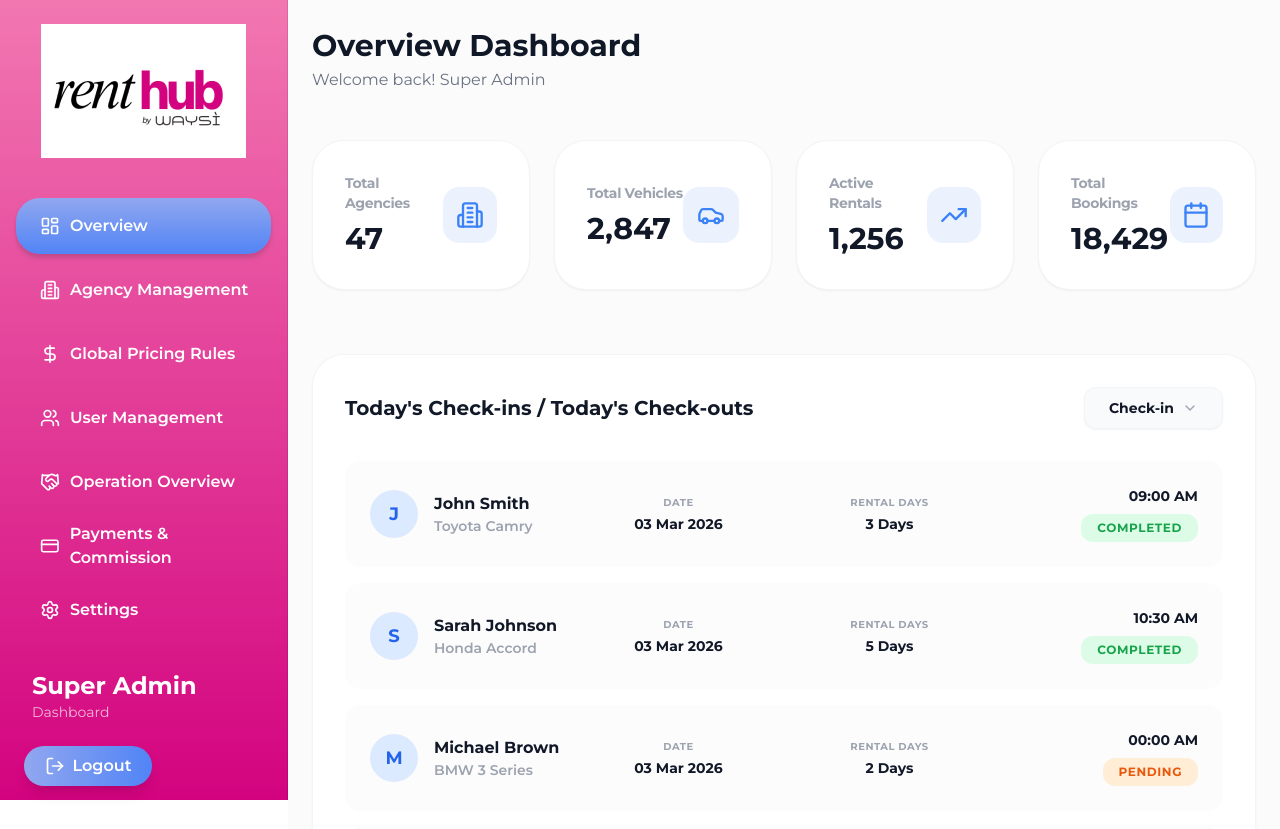
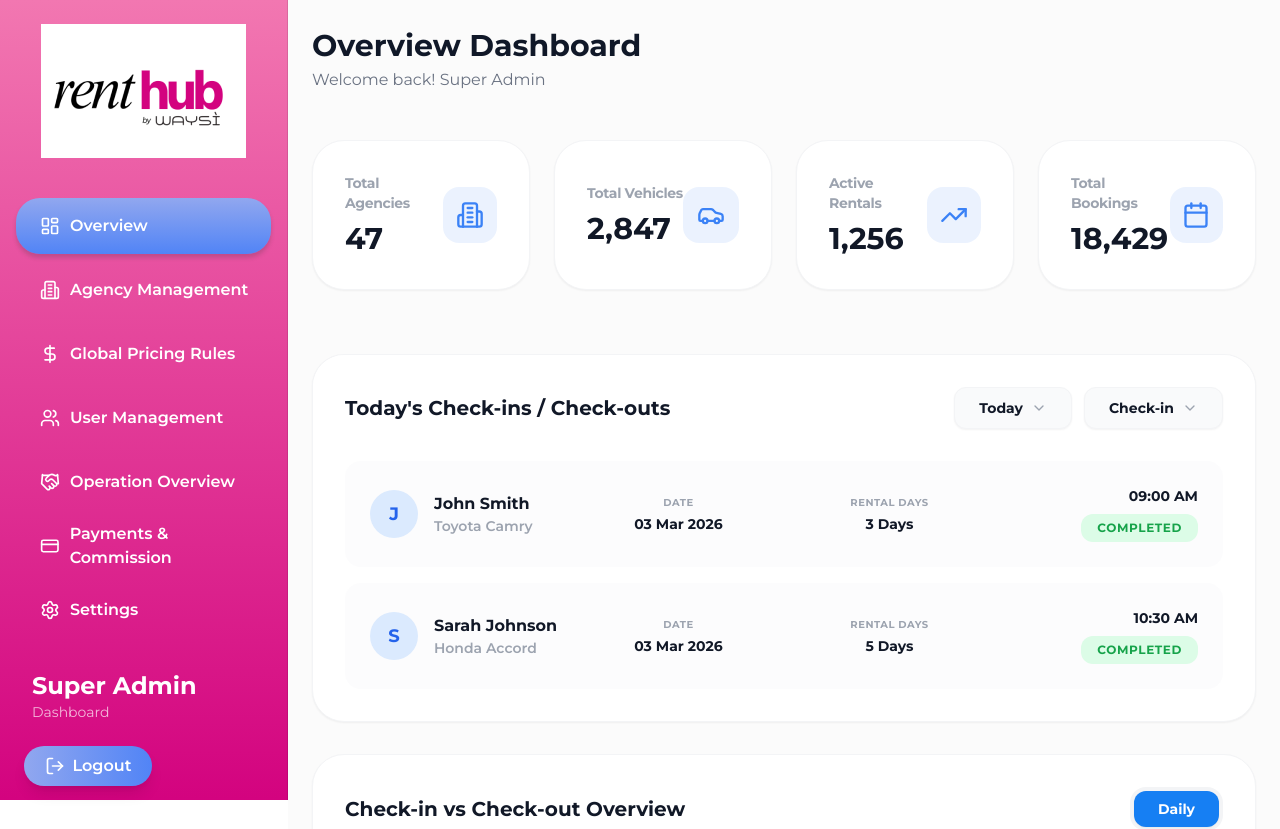
Before and after one commit to Arafat-Bhuiyan/francesco-admin, a React (Vite) app: page /admin in a window 1280 px wide. Shown: the top 829 px of the page. Built offline with nearby package versions, Linux system fonts and the light colour scheme.

Commit message:
time filter added

```diff
--- a/src/AgencyAdmin/Dashboard/TodayActivityList.jsx
+++ b/src/AgencyAdmin/Dashboard/TodayActivityList.jsx
@@ -1,7 +1,8 @@
 import React, { useState } from "react";
 import { ChevronDown } from "lucide-react";
 
-const activities = [
+const allActivities = [
+  // Today
   {
     id: 1,
     customer: "John Smith",
@@ -12,6 +13,7 @@ const activities = [
     checkOutTime: "05:00 PM",
     status: "Completed",
     statusColor: "bg-green-100 text-green-600",
+    period: "Today",
   },
   {
     id: 2,
@@ -23,59 +25,111 @@ const activities = [
     checkOutTime: "06:30 PM",
     status: "Completed",
     statusColor: "bg-green-100 text-green-600",
+    period: "Today",
   },
+  // Week
   {
     id: 3,
     customer: "Michael Brown",
     car: "BMW 3 Series",
-    date: "03 Mar 2026",
+    date: "01 Mar 2026",
     rentalDays: "2 Days",
-    checkInTime: "00:00 AM",
-    checkOutTime: "00:00 AM",
-    status: "Pending",
-    statusColor: "bg-orange-100 text-orange-600",
+    checkInTime: "11:00 AM",
+    checkOutTime: "01:00 PM",
+    status: "Completed",
+    statusColor: "bg-green-100 text-green-600",
+    period: "Week",
   },
   {
     id: 4,
     customer: "Jessica Martinez",
     car: "Audi A4",
-    date: "03 Mar 2026",
+    date: "28 Feb 2026",
     rentalDays: "7 Days",
     checkInTime: "01:00 PM",
     checkOutTime: "09:00 AM",
     status: "Completed",
     statusColor: "bg-green-100 text-green-600",
+    period: "Week",
   },
+  // Month
   {
     id: 5,
     customer: "James Anderson",
     car: "Tesla Model 3",
-    date: "03 Mar 2026",
+    date: "15 Feb 2026",
     rentalDays: "4 Days",
     checkInTime: "03:30 PM",
     checkOutTime: "11:30 AM",
-    status: "In Progress",
-    statusColor: "bg-blue-100 text-blue-600",
+    status: "Completed",
+    statusColor: "bg-green-100 text-green-600",
+    period: "Month",
+  },
+  {
+    id: 1,
+    customer: "Robert Fox",
+    car: "Ford Mustang",
+    date: "10 Feb 2026",
+    rentalDays: "2 Days",
+    checkInTime: "09:00 AM",
+    checkOutTime: "11:00 AM",
+    status: "Completed",
+    statusColor: "bg-green-100 text-green-600",
+    period: "Month",
   },
 ];
 
 const TodayActivityList = () => {
   const [filter, setFilter] = useState("Check-in");
+  const [timeFilter, setTimeFilter] = useState("Today");
+
+  const filteredActivities = allActivities.filter(
+    (activity) => activity.period === timeFilter,
+  );
 
   return (
     <div className="bg-white rounded-[2rem] border border-gray-100 shadow-sm mt-8 overflow-visible">
-      <div className="p-8 flex justify-between items-center bg-white rounded-t-[2rem]">
+      <div className="p-8 flex flex-wrap justify-between items-center bg-white rounded-t-[2rem] gap-4">
         <h2 className="text-xl font-bold text-[#111827]">
-          Today's Check-ins / Today's Check-outs
+          {timeFilter === "Today" ? "Today's" : timeFilter + "'s"} Check-ins /
+          Check-outs
         </h2>
 
-        <div className="relative inline-block text-left group">
+        <div className="flex items-center gap-3">
+          {/* Time Filter */}
+          <div className="relative inline-block text-left group/time">
+            <button className="flex items-center gap-2 px-6 py-2.5 bg-gray-50 hover:bg-gray-100 text-[#111827] rounded-xl transition-all text-sm font-bold border border-gray-100 shadow-sm">
+              {timeFilter}
+              <ChevronDown className="w-4 h-4 text-gray-400 group-hover/time:text-gray-600 transition-colors" />
+            </button>
+
+            <div className="absolute right-0 mt-2 w-40 origin-top-right bg-white border border-gray-100 rounded-2xl shadow-xl opacity-0 invisible group-hover/time:opacity-100 group-hover/time:visible transition-all duration-200 z-50">
+              <div className="py-2 px-1">
+                {["Today", "Week", "Month"].map((t) => (
+                  <button
+                    key={t}
+                    onClick={() => setTimeFilter(t)}
+                    className={`w-full text-left px-4 py-2 text-sm font-bold rounded-xl transition-colors ${
+                      timeFilter === t
+                        ? "bg-blue-50 text-blue-600"
+                        : "text-gray-600 hover:bg-gray-50"
+                    }`}
+                  >
+                    {t}
+                  </button>
+                ))}
+              </div>
+            </div>
+          </div>
+
+          {/* Type Filter */}
+          <div className="relative inline-block text-left group/type">
             <button className="flex items-center gap-2 px-6 py-2.5 bg-gray-50 hover:bg-gray-100 text-[#111827] rounded-xl transition-all text-sm font-bold border border-gray-100 shadow-sm">
               {filter}
-            <ChevronDown className="w-4 h-4 text-gray-400 group-hover:text-gray-600 transition-colors" />
+              <ChevronDown className="w-4 h-4 text-gray-400 group-hover/type:text-gray-600 transition-colors" />
             </button>
 
-          <div className="absolute right-0 mt-2 w-48 origin-top-right bg-white border border-gray-100 rounded-2xl shadow-xl opacity-0 invisible group-hover:opacity-100 group-hover:visible transition-all duration-200 z-50">
+            <div className="absolute right-0 mt-2 w-40 origin-top-right bg-white border border-gray-100 rounded-2xl shadow-xl opacity-0 invisible group-hover/type:opacity-100 group-hover/type:visible transition-all duration-200 z-50">
               <div className="py-2 px-1">
                 <button
                   onClick={() => setFilter("Check-in")}
@@ -101,9 +155,11 @@ const TodayActivityList = () => {
             </div>
           </div>
         </div>
+      </div>
 
       <div className="px-8 pb-8 space-y-4">
-        {activities.map((activity) => (
+        {filteredActivities.length > 0 ? (
+          filteredActivities.map((activity) => (
             <div
               key={activity.id}
               className="grid grid-cols-4 gap-4 items-center p-6 bg-gray-50/50 rounded-2xl hover:bg-gray-50 transition-all border border-transparent hover:border-gray-100"
@@ -153,7 +209,14 @@ const TodayActivityList = () => {
                 </span>
               </div>
             </div>
-        ))}
+          ))
+        ) : (
+          <div className="py-20 text-center">
+            <p className="text-gray-400 font-bold">
+              No activities found for this period.
+            </p>
+          </div>
+        )}
       </div>
     </div>
   );
```
Lines whose indentation alone changed are shown as unchanged.
